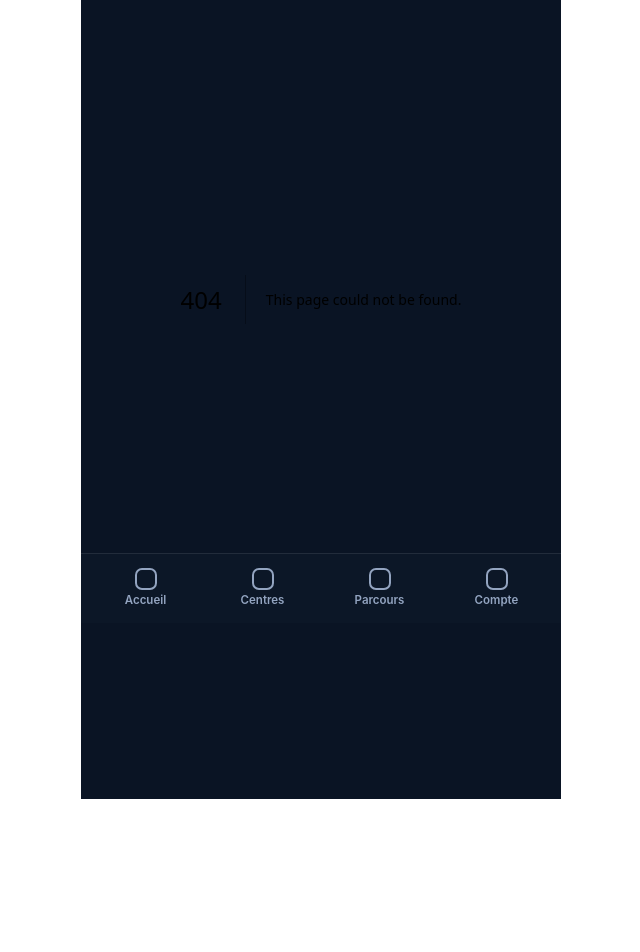
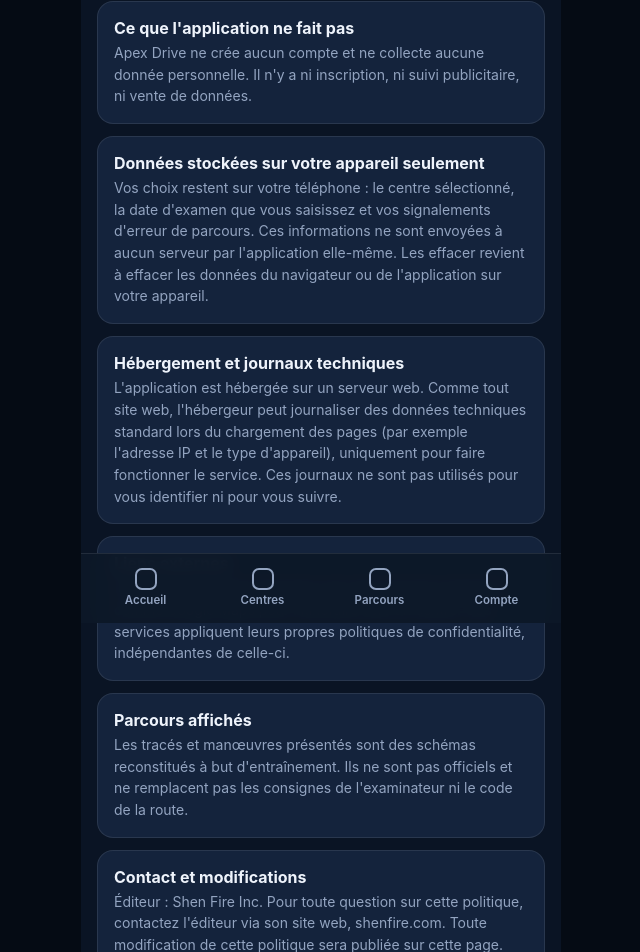
Before and after one commit to mikeblessme/apex-drive, a Next.js app: page /confidentialite in a window 1280 px wide. Before the commit this address had no page. Shown: the part 177-1129 px from the top of the page, without its empty margins (319-959 px from the left). Before the commit the page ends 976 px from the top, so only its background shows below. Built offline with nearby package versions, Linux system fonts and the light colour scheme.

Commit message:
Add src/app/confidentialite/page.tsx

```diff
--- /dev/null
+++ b/src/app/confidentialite/page.tsx
@@ -0,0 +1,65 @@
+export default function ConfidentialitePage() {
+  return (
+    <>
+      <h1>Politique de confidentialité</h1>
+      <p className="lead">Apex Drive — Shen Fire Inc. Dernière mise à jour : novembre 2026.</p>
+
+      <div className="card">
+        <div style={{ fontWeight: 700, marginBottom: 4 }}>Ce que l&apos;application ne fait pas</div>
+        <div style={{ color: "var(--muted)", fontSize: 14, lineHeight: 1.55 }}>
+          Apex Drive ne crée aucun compte et ne collecte aucune donnée personnelle.
+          Il n&apos;y a ni inscription, ni suivi publicitaire, ni vente de données.
+        </div>
+      </div>
+
+      <div className="card">
+        <div style={{ fontWeight: 700, marginBottom: 4 }}>Données stockées sur votre appareil seulement</div>
+        <div style={{ color: "var(--muted)", fontSize: 14, lineHeight: 1.55 }}>
+          Vos choix restent sur votre téléphone : le centre sélectionné, la date
+          d&apos;examen que vous saisissez et vos signalements d&apos;erreur de parcours.
+          Ces informations ne sont envoyées à aucun serveur par l&apos;application
+          elle-même. Les effacer revient à effacer les données du navigateur ou
+          de l&apos;application sur votre appareil.
+        </div>
+      </div>
+
+      <div className="card">
+        <div style={{ fontWeight: 700, marginBottom: 4 }}>Hébergement et journaux techniques</div>
+        <div style={{ color: "var(--muted)", fontSize: 14, lineHeight: 1.55 }}>
+          L&apos;application est hébergée sur un serveur web. Comme tout site web,
+          l&apos;hébergeur peut journaliser des données techniques standard lors du
+          chargement des pages (par exemple l&apos;adresse IP et le type d&apos;appareil),
+          uniquement pour faire fonctionner le service. Ces journaux ne sont pas
+          utilisés pour vous identifier ni pour vous suivre.
+        </div>
+      </div>
+
+      <div className="card">
+        <div style={{ fontWeight: 700, marginBottom: 4 }}>Liens externes</div>
+        <div style={{ color: "var(--muted)", fontSize: 14, lineHeight: 1.55 }}>
+          L&apos;application propose des liens vers des services externes, comme
+          Google Maps pour l&apos;itinéraire vers un centre. Ces services appliquent
+          leurs propres politiques de confidentialité, indépendantes de celle-ci.
+        </div>
+      </div>
+
+      <div className="card">
+        <div style={{ fontWeight: 700, marginBottom: 4 }}>Parcours affichés</div>
+        <div style={{ color: "var(--muted)", fontSize: 14, lineHeight: 1.55 }}>
+          Les tracés et manœuvres présentés sont des schémas reconstitués à but
+          d&apos;entraînement. Ils ne sont pas officiels et ne remplacent pas les
+          consignes de l&apos;examinateur ni le code de la route.
+        </div>
+      </div>
+
+      <div className="card">
+        <div style={{ fontWeight: 700, marginBottom: 4 }}>Contact et modifications</div>
+        <div style={{ color: "var(--muted)", fontSize: 14, lineHeight: 1.55 }}>
+          Éditeur : Shen Fire Inc. Pour toute question sur cette politique,
+          contactez l&apos;éditeur via son site web, shenfire.com. Toute modification
+          de cette politique sera publiée sur cette page.
+        </div>
+      </div>
+    </>
+  );
+}
```
